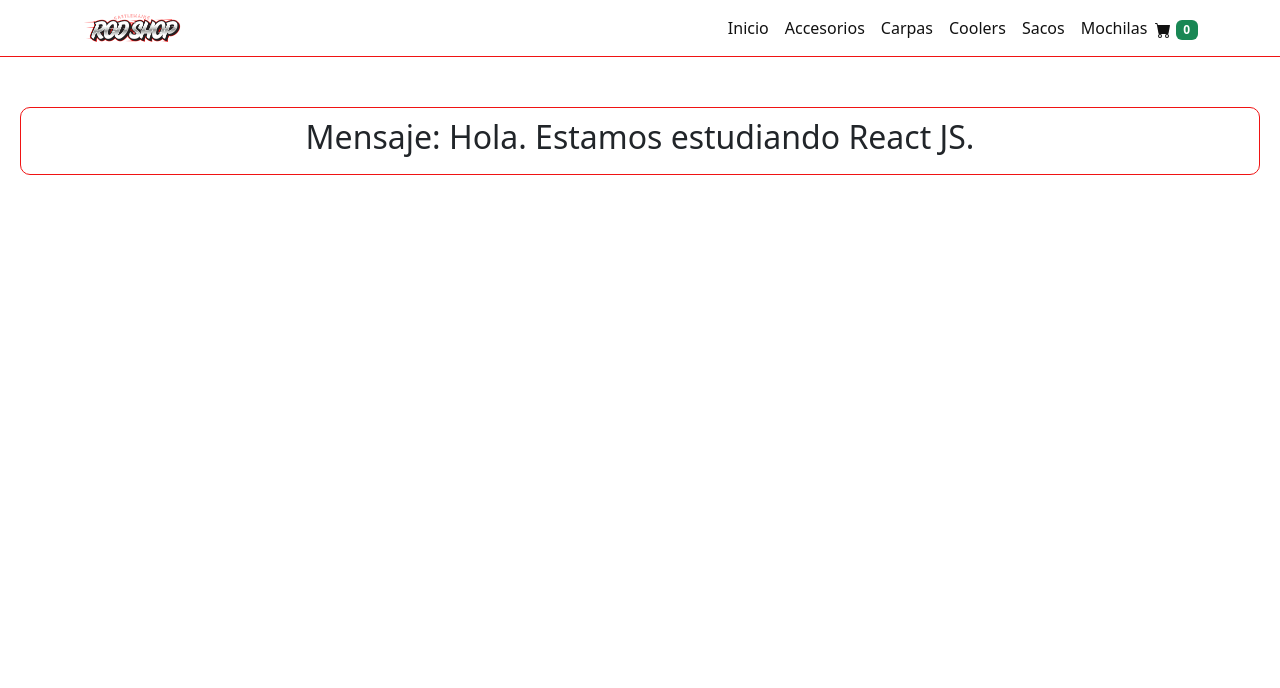
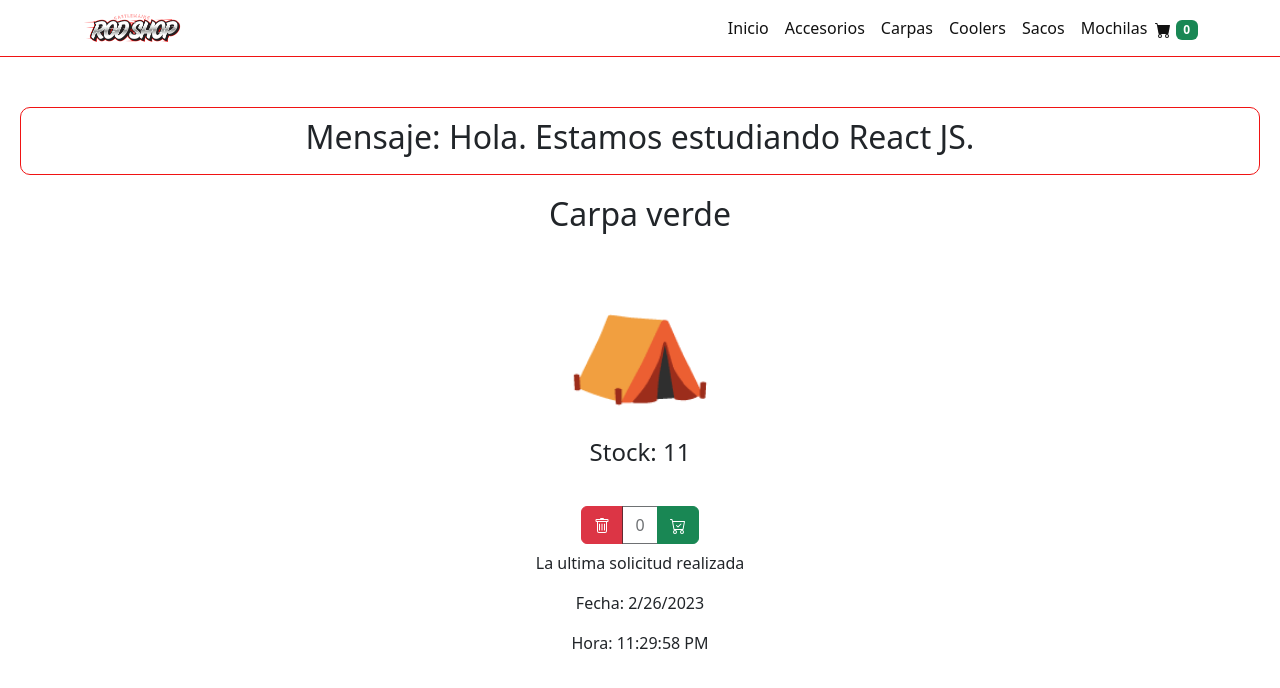
Before and after one commit to miguelrod2203/tienda-rod, a React (Create React App) app: page / in a window 1280 px wide. Shown: the top 688 px of the page. Built offline with nearby package versions, Linux system fonts and the light colour scheme.

Commit message:
creando contador de productos

```diff
--- a/src/App.js
+++ b/src/App.js
@@ -1,4 +1,5 @@
 import 'bootstrap/dist/css/bootstrap.min.css';
+import { Contador } from './components/Contador/Contador';
 import { ItemListContainer } from './components/ItemListContainer/ItemListContainer';
 import { NavBar } from "./components/NavBar/NavBar";
 
@@ -7,9 +8,11 @@ function App() {
   return (
     <div className="App">
 
-    <NavBar/>
+    <NavBar />
 
     <ItemListContainer greeting={'Hola. Estamos estudiando React JS.'} />
+
+    <Contador />
 
 
     </div>
--- a/src/components/CartWidget/CartWidget.js
+++ b/src/components/CartWidget/CartWidget.js
@@ -5,11 +5,13 @@ import './CartWidget.css'
 
 export const CartWidget = () => {
 
+
     return (
         <div className="carrito">
             <a href="#Carrito">
                 < BsFillCartFill /> <Badge bg="success">0</Badge>
             </a>
         </div>
+
     )
 }
--- /dev/null
+++ b/src/components/Contador/Contador.css
@@ -0,0 +1,3 @@
+.container {
+    text-align: center;
+}
--- /dev/null
+++ b/src/components/Contador/Contador.js
@@ -0,0 +1,47 @@
+import './Contador.css'
+import { useState } from 'react'
+import { BsTrash,BsCartCheck } from "react-icons/bs";
+
+
+export const Contador = () => {
+
+    const [counter, setCounter] = useState(0)
+    const StockProducto = 11
+
+    const handleSumar = () => {
+        if (counter < StockProducto){
+            setCounter(counter + 1)
+        } else {
+            alert('Te has acabado el Stock de este producto.')
+        }
+    }
+
+    const handleRestar = () => {
+        if (counter > 0) {
+            setCounter(counter - 1)
+        } else {
+            alert('No puedes tener valores negativos.')
+        }
+    }
+
+
+    return (
+        <div className="container">
+            <h2>Carpa verde</h2>
+            <p style={{fontSize: `120px`}}>⛺</p>
+            <h4>{`Stock: ${StockProducto - counter}`}</h4>
+            <br/>
+            <div className='btn btn-group'>
+                <button className=" btn btn-danger" onClick={handleRestar}> <BsTrash/>
+                </button>
+                <button className=" btn btn-secundary" disabled>{counter}</button>
+                <button className=" btn btn-success" onClick={handleSumar}><BsCartCheck/></button>
+            </div>
+            <p>La ultima solicitud realizada</p>
+            <p> Fecha: {new Date().toLocaleDateString()}</p>
+            <p> Hora: {new Date().toLocaleTimeString()}</p>
+            <br/>
+        </div>
+
+    )
+}
```
